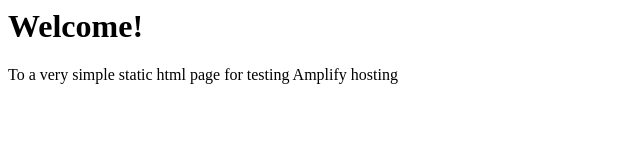
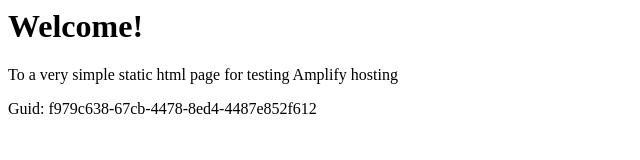
Before and after one commit to aws-aemilia-pdx/Github-PR-Commit-Integration-Test-DoNotTouch-v1-preprod-us-west-2, a website: page src/index.html in a window 1280 px wide. Shown: the whole page, without its empty margins (0-640 px from the left). Drawn offline with Linux system fonts and the light colour scheme.

Commit message:
commit from integ tests

```diff
--- a/src/index.html
+++ b/src/index.html
@@ -1,3 +1,5 @@
+
+
 <html lang="en">
 
 <head>
@@ -10,6 +12,6 @@
 <body>
     <h1>Welcome!</h1>
     <p>To a very simple static html page for testing Amplify hosting</p>
-</body>
+    <p>Guid: f979c638-67cb-4478-8ed4-4487e852f612</p></body>
 
 </html>
```
